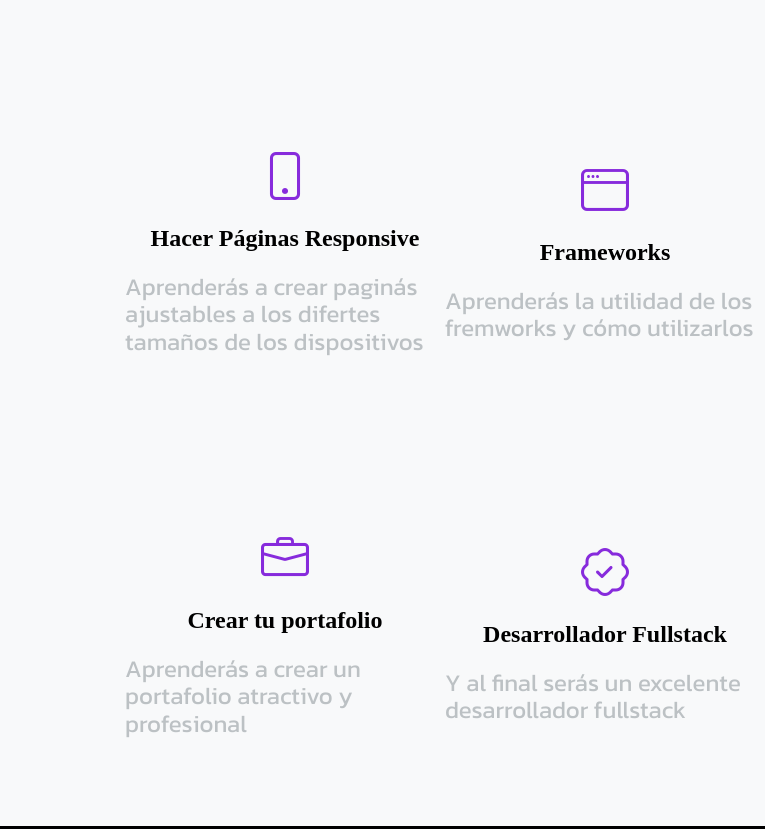
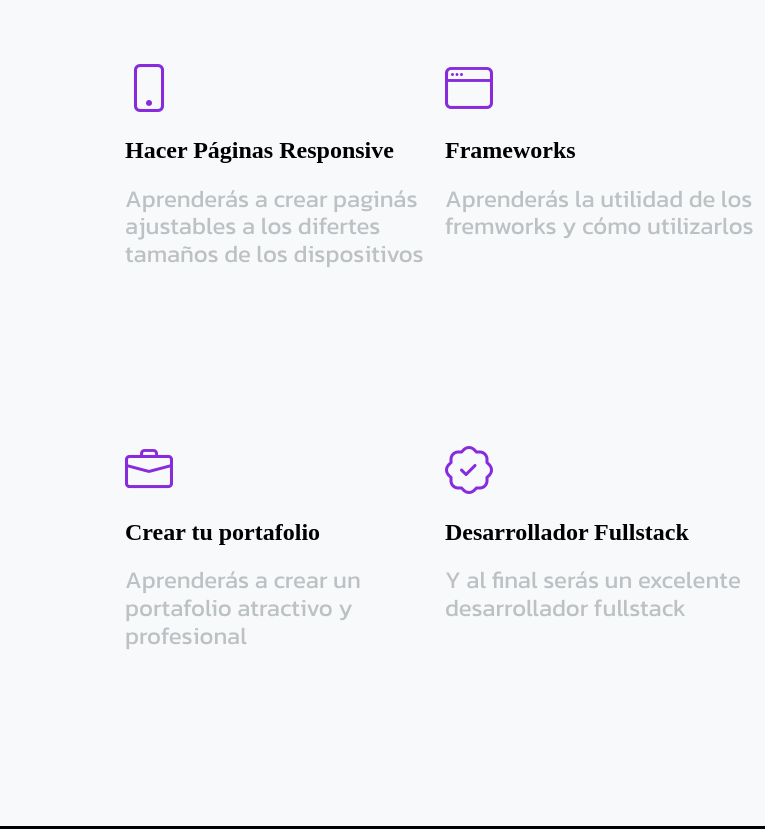
Before and after one commit to doralysantander/Replica-web, a plain HTML site: page index.html in a window 1280 px wide. Shown: the part 1631-2460 px from the top of the page, 515-1280 px from the left. Drawn offline with nearby package versions, Linux system fonts and the light colour scheme; a script that the page names is missing.

```diff
--- a/style.css
+++ b/style.css
@@ -56,7 +56,7 @@ section{
 }
 /******** seccion1**********************/
 .seccion1{/*primera seccion pantalla de inicio*/
-    /*height:100vh; muestra la pantalla alto*/
+
     width: 80%;/*ancho relativo al tamaño del padre */
     display:grid;
     grid-template-columns: 1fr 1fr;/*2 columnas*/
@@ -65,8 +65,6 @@ section{
 }
 
 .inicio{/* contenedor del primer articulo*/
-
-
     display:flex;
     flex-direction:column;
     justify-content: center;
@@ -158,23 +156,11 @@ article video{
 }
 /***************seccion3**************/
 .seccion3{
+    padding-top:5%;
     display:grid;
     grid-template-columns: 1fr 1fr;/*2 columnas*/
     margin:auto;
 }
-/*
-.cont-celular2 {
-        z-index: 1;
-        display:flex;
-        justify-content:center;
-        align-items:center;
-        position:relative;
-    }
-    .img-celular2{
-
-        width:60%;/*alto no especifico queda igual al de la imagen
-        z-index:4;
-    }*/
 
 
     .circulo2{
@@ -186,14 +172,14 @@ article video{
         position:absolute;/*mover izqu derecha left y top*/
         z-index:2;/*debajo del celular */
         left:10%;
-
     }
 
 .iconos
 {
     display:grid;
     grid-template-columns: 1fr 1fr;/*2 columnas*/
-    grid-template-rows: 1fr 1fr;
+    grid-template-rows:1fr 1fr;
+
 }
 article i {
     font-size:300%;
@@ -201,15 +187,6 @@ article i {
 
 
 }
-article div {
-    display:flex;
-    flex-direction:column;
-    justify-content:center;
-    align-items:center;
-
-}
-
-
 /**footer****/
   .cont-footer{
     width:100%;
```
Also changed, not shown: index.html (line endings or trailing spaces), 3 other files.
